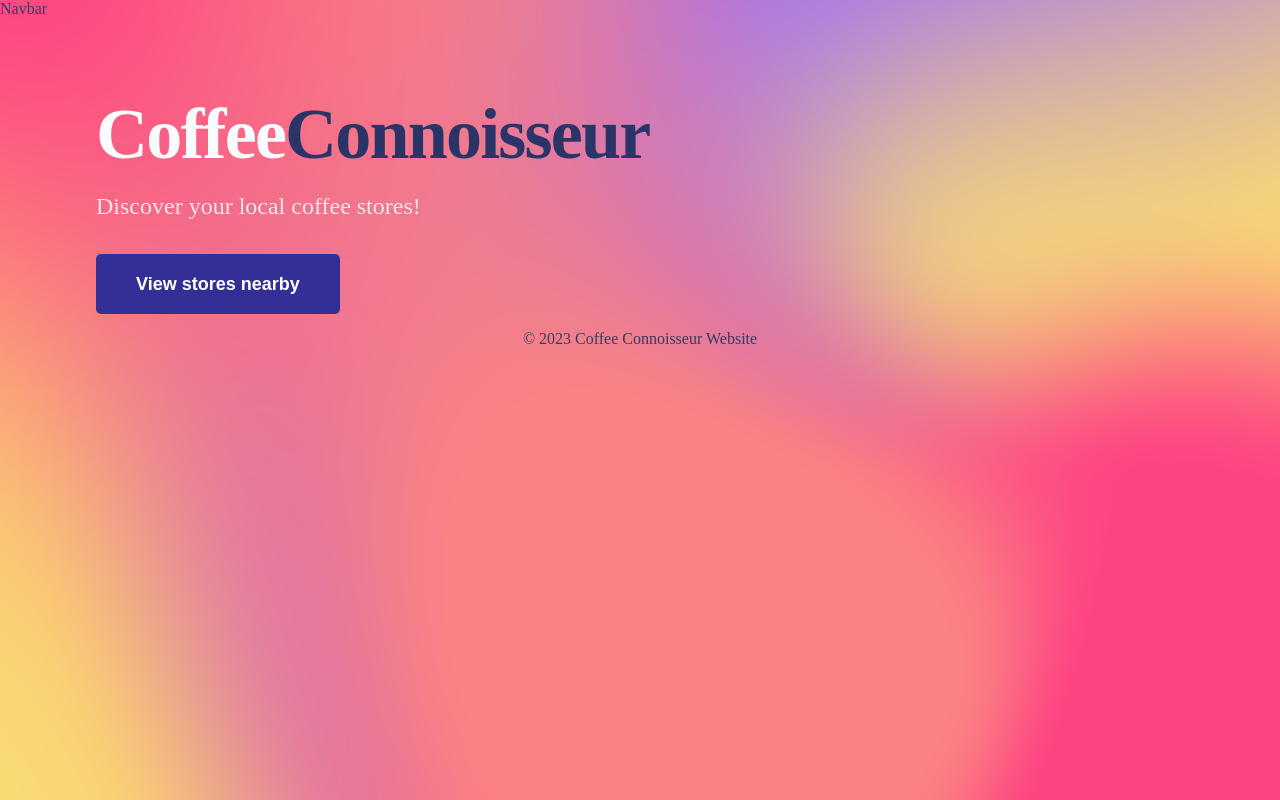
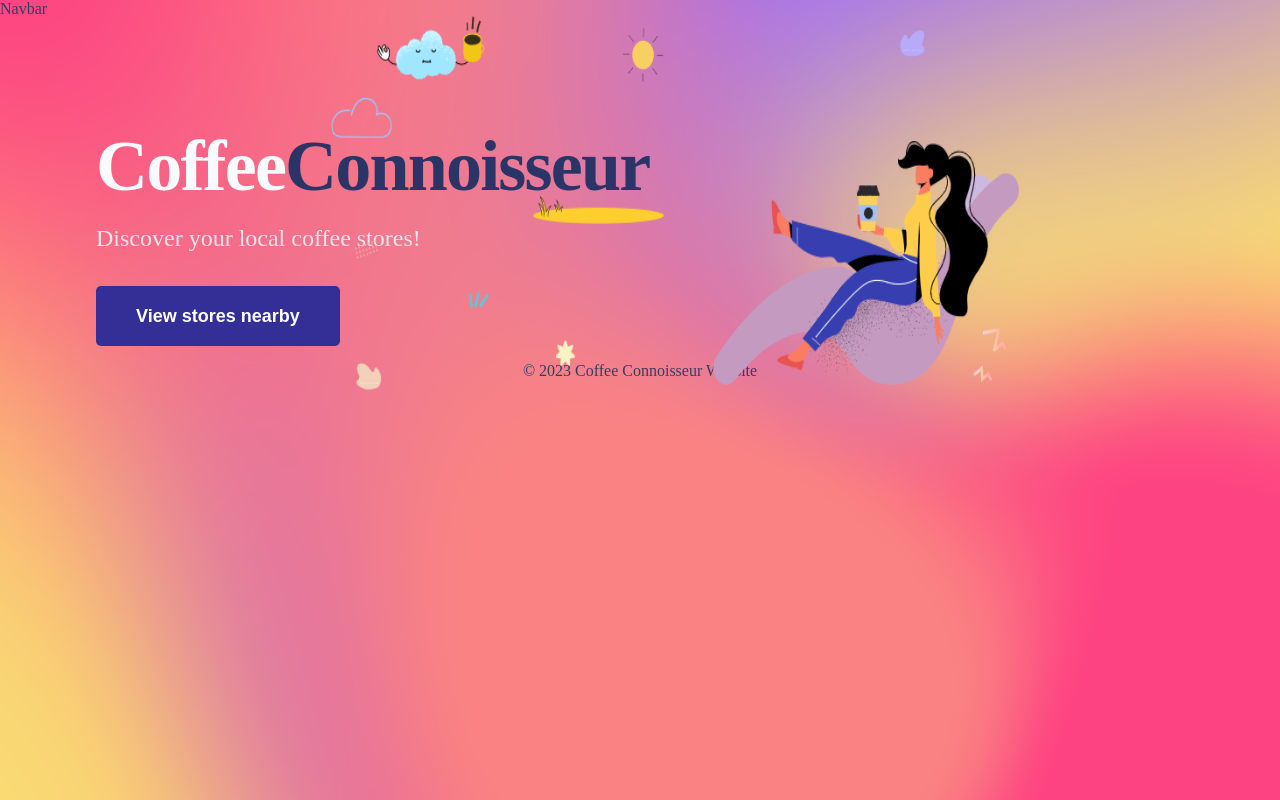
Before and after one commit to o-ponchik/coffee-connoiseur-project, a Next.js app: page / in a window 1280 px wide. Built offline with nearby package versions, Linux system fonts and the light colour scheme.

Commit message:
add and styled Hero Image

```diff
--- a/pages/index.js
+++ b/pages/index.js
@@ -3,8 +3,6 @@ import Image from "next/image";
 import { Inter } from "next/font/google";
 import styles from "@components/styles/Home.module.css";
 import Banner from "@components/components/Banner";
-
-const inter = Inter({ subsets: ["latin"] });
 
 export default function Home() {
   const handleOnBannerBtnClick = () => {
@@ -27,6 +25,14 @@ export default function Home() {
           buttonText="View stores nearby"
           handleOnClick={handleOnBannerBtnClick}
         />
+        <div className={styles.heroImage}>
+          <Image
+            src={"/static/hero-image.png"}
+            width={700}
+            height={400}
+            alt="Coffee brake image"
+          />
+        </div>
       </main>
     </>
   );
--- a/styles/Home.module.css
+++ b/styles/Home.module.css
@@ -15,6 +15,11 @@
   padding-right: 1rem /* 16px */;
 }
 
+.heroImage {
+  position: absolute;
+  top: 0;
+  z-index: 1;
+}
 /** Breakpoints:
   sm: min-width: 640px;
   md: min-width: 768px;
@@ -45,6 +50,10 @@
   .main {
     margin-top: 4rem /* 64px */;
   }
+
+  .heroImage {
+    right: 20%;
+  }
 }
 
 @media (min-width: 1024px) {
@@ -57,4 +66,14 @@
     padding-left: 2rem /* 32px */;
     padding-right: 2rem /* 32px */;
   }
+
+  .heroImage {
+    right: 20%;
+  }
 }
+
+@media (min-width: 1280px) {
+  .main {
+    margin-top: 7rem;
+  }
+}
```
Also changed, not shown: public/static/coffee-brake.svg (added), public/static/hero-image.png (added).
